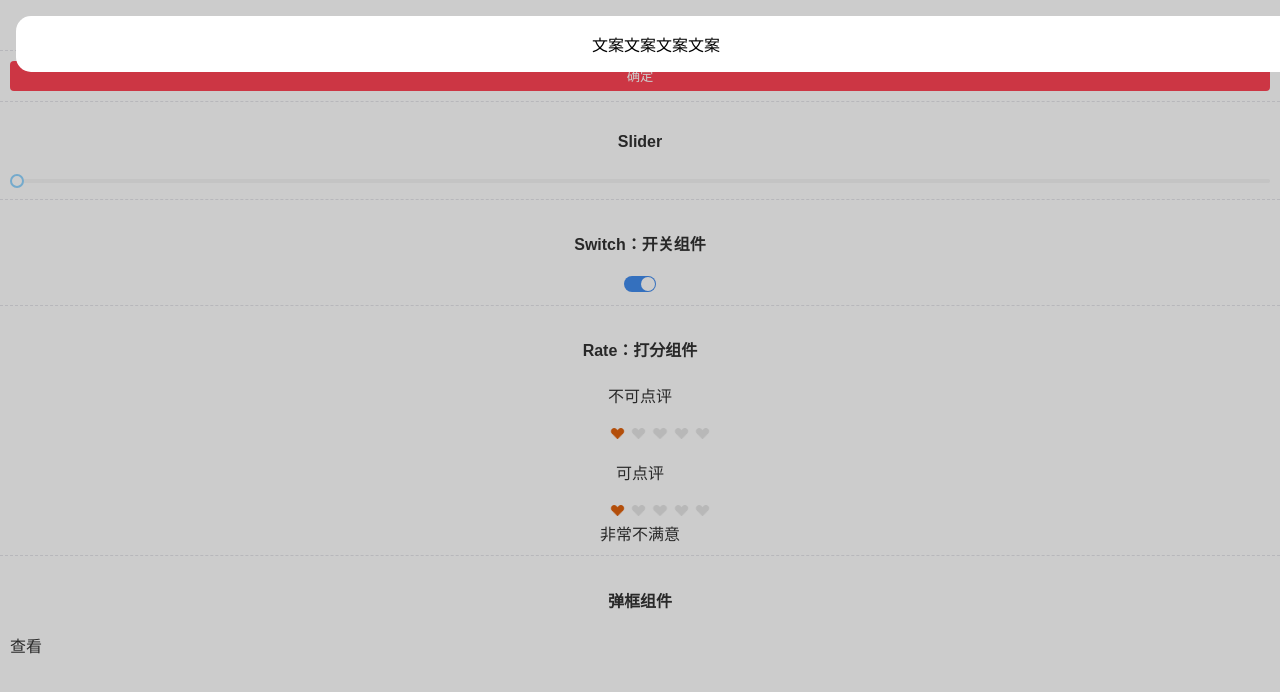
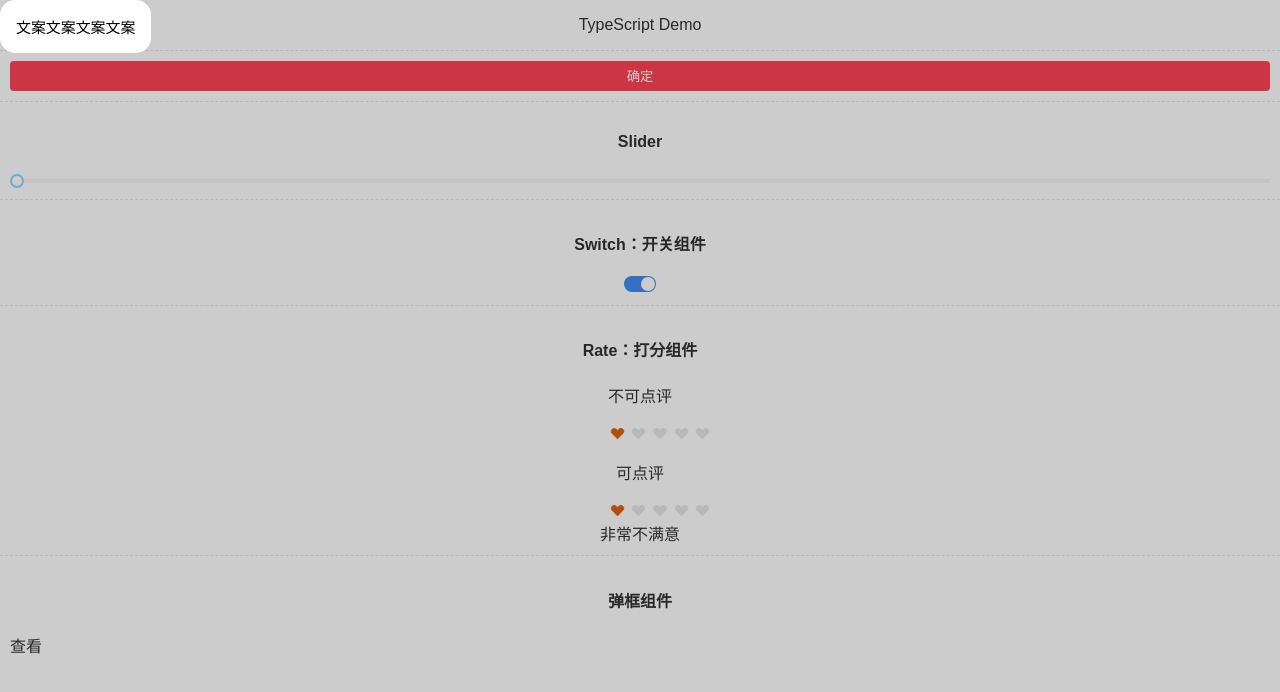
Before and after one commit to gss000/TsComponents, a React app: page /hello in a window 1280 px wide. Shown: the top 692 px of the page. Built offline with nearby package versions, Linux system fonts and the light colour scheme; a small style sheet from the web is missing.

Commit message:
popalert样式优化

```diff
--- a/src/pages/common/utils/utils.js
+++ b/src/pages/common/utils/utils.js
@@ -12,3 +12,4 @@ export function getElementStyle(ele, attr) {
 /**
  * 计算元素位置
  */
+export function getMiddlePosition() {}
--- a/src/pages/components/Popover/PopAlert.less
+++ b/src/pages/components/Popover/PopAlert.less
@@ -18,13 +18,18 @@
   }
 
   .main {
-    padding: 0.15rem;
+    // padding: 0.15rem;
+    position: absolute;
+    left: 0;
+    top: 0;
+    width: 100%;
 
     .main-content {
       padding: 0.15rem;
       position: absolute;
-      width: 100%;
-      font-size: 0.15rem;
+      // left: 2%;
+      // width: 96%;
+      font-size: 0.14rem;
       background-color: #fff;
       border-radius: 15px;
       z-index: 1000;
--- a/src/pages/components/Popover/PopAlert.tsx
+++ b/src/pages/components/Popover/PopAlert.tsx
@@ -1,6 +1,7 @@
 import React, { Component } from 'react';
 import classnames from 'classnames';
 import Portal from '../../common/utils/portal';
+import { getMiddlePosition } from '../../common/utils/utils';
 import './PopAlert.less';
 
 export interface PopOverProps {
@@ -30,6 +31,7 @@ export default class PopOver extends Component<PopOverProps, State> {
 
 	componentWillReceiveProps(nextProps) {}
 
+	// 创建容器节点
 	getContainer() {
 		const divNode = document.createElement('div');
 		divNode.style.position = 'absolute';
```
